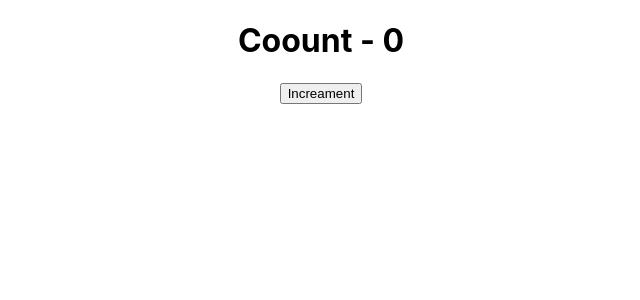
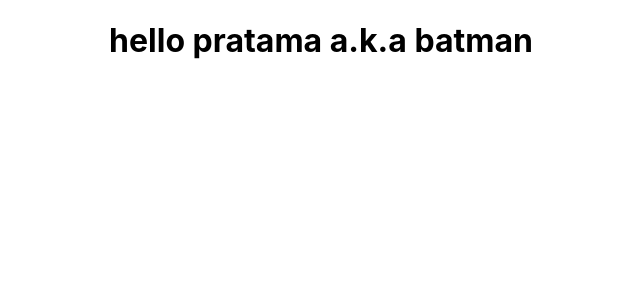
Before and after one commit to MarioTiara/React-Study, a React (Create React App) app: page / in a window 1280 px wide. Shown: the top 300 px of the page, without its empty margins (319-959 px from the left). Built offline with nearby package versions, Linux system fonts and the light colour scheme.

Commit message:
[12-Destructuring] desctructuring in the parameter

```diff
--- a/src/App.js
+++ b/src/App.js
@@ -9,7 +9,7 @@
   render() {
     return (
       <div className="App">
-        <Counter></Counter>
+        {/* <Counter></Counter> */}
         {/* <Message/> */}
         {/* <Greet name="mario" herroName="superman">
             <p>This is children props</p>
@@ -20,6 +20,7 @@
         <Greet name="pratama" herroName="batman"/>
         <Welcome name="mario" herroName="superman"/>
         <Welcome name="mario" herroName="superman"/> */}
+        <Greet name="pratama" herroName="batman"/>
       </div>
     );
   }
--- a/src/components/Greet.js
+++ b/src/components/Greet.js
@@ -4,11 +4,10 @@
 //     return <h1>hello mario</h1>
 // }
 
-const Greet =props=>{
+const Greet =({name, herroName})=>{
   return (
     <div>
-        <h1>hello {props.name} a.k.a {props.herroName}</h1>
-        {props.children}
+        <h1>hello {name} a.k.a {herroName}</h1>
     </div>
 
   )
```
